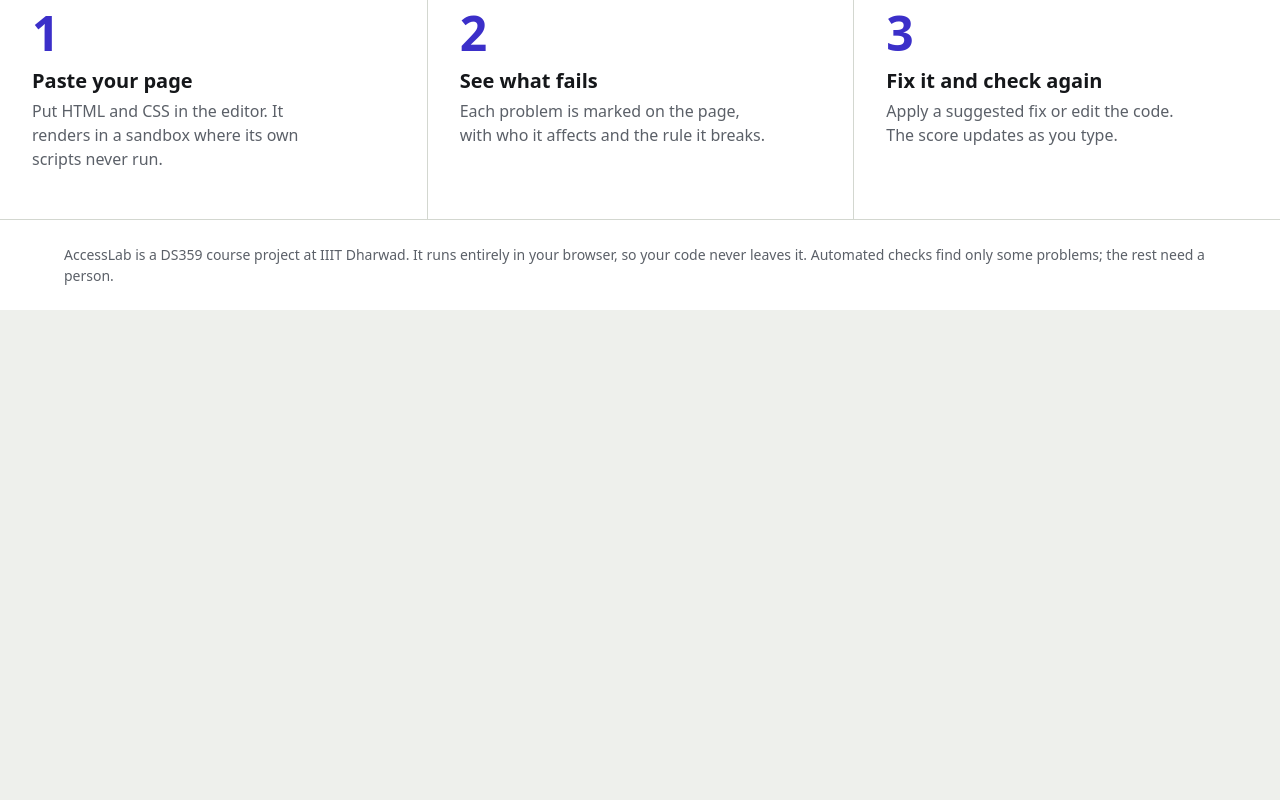
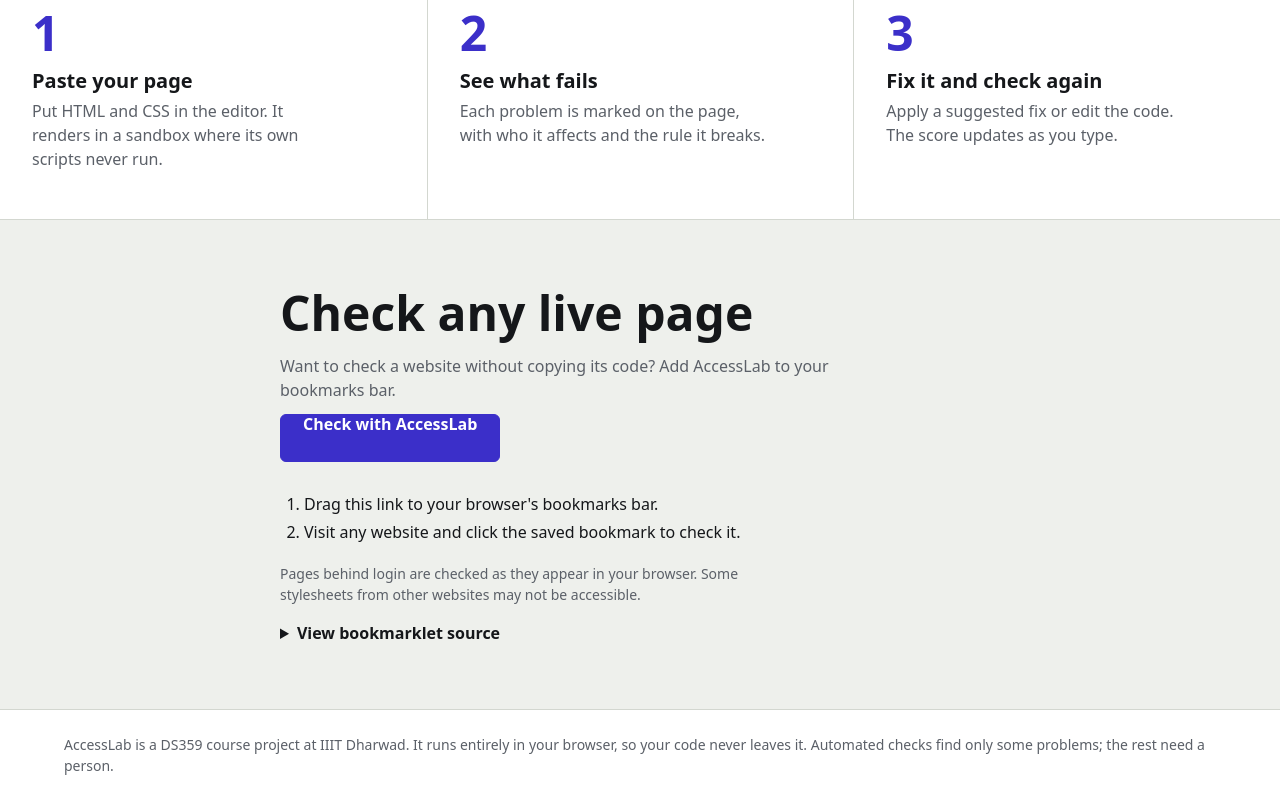
Before and after one commit to sohankolli/accesslab, a React (Vite) app: page / in a window 1280 px wide. Shown: the part 699-1499 px from the top of the page. Before the commit the page ends 1009 px from the top, so only its background shows below. Built offline with nearby package versions, Linux system fonts and the light colour scheme; a web font is replaced by a local one.

Commit message:
feat: add bookmarklet to audit live pages

```diff
--- a/src/features/audit/Workbench.jsx
+++ b/src/features/audit/Workbench.jsx
@@ -14,6 +14,7 @@ import SourceNotice from '../editor/SourceNotice';
 import ShareLinkButton from '../editor/ShareLinkButton';
 import OpenFileButton from '../editor/OpenFileButton';
 import { useOpenSharedLink } from '../editor/useOpenSharedLink';
+import { useOpenBookmarklet } from '../editor/useOpenBookmarklet';
 import { useFileImport } from '../editor/useFileImport';
 import { sourceLineOf } from '../editor/sourceLine';
 import Splitter from '../../components/Splitter';
@@ -49,6 +50,7 @@ export default function Workbench() {
     /** @type {import('../editor/SourceNotice').Notice|null} */ (null),
   );
   useOpenSharedLink(setNotice);
+  useOpenBookmarklet(setNotice);
   const showTab = useCallback((lang) => editorRef.current?.showTab(lang), []);
   const openFiles = useFileImport({ onNotice: setNotice, onShowTab: showTab });
 
--- /dev/null
+++ b/src/features/editor/bookmarklet.js
@@ -0,0 +1,85 @@
+/**
+ * Build the bookmarklet users can drag to their bookmarks bar.
+ * @param {string} appOrigin The AccessLab website origin.
+ */
+export function makeBookmarkletUrl(appOrigin) {
+  const origin = new URL(appOrigin).origin;
+
+  const code = `(() => {
+    const accessLabOrigin = ${JSON.stringify(origin)};
+    let sent = false;
+
+    function receiveReady(event) {
+      if (
+        event.source !== workbench ||
+        event.origin !== accessLabOrigin ||
+        event.data?.type !== 'accesslab:ready' ||
+        sent
+      ) {
+        return;
+      }
+
+      sent = true;
+      window.removeEventListener('message', receiveReady);
+
+      let css = '';
+      let skippedStylesheets = 0;
+
+      for (const sheet of document.styleSheets) {
+        try {
+          for (const rule of sheet.cssRules) {
+            css += rule.cssText + '\\n';
+          }
+        } catch {
+          skippedStylesheets += 1;
+        }
+      }
+
+      workbench.postMessage(
+        {
+          type: 'accesslab:page',
+          html: document.documentElement.outerHTML,
+          css,
+          url: location.href,
+          title: document.title,
+          skippedStylesheets,
+        },
+        accessLabOrigin
+      );
+    }
+
+    const workbenchUrl = new URL('/audit?from=bookmarklet', accessLabOrigin).href;
+
+    window.addEventListener('message', receiveReady);
+
+    const workbench = window.open(workbenchUrl, '_blank');
+
+    if (!workbench) {
+      window.removeEventListener('message', receiveReady);
+      window.alert('AccessLab could not open. Please allow pop-ups and try again.');
+      return;
+    }
+
+    setTimeout(() => {
+      window.removeEventListener('message', receiveReady);
+    }, 10000);
+  })();`;
+
+  return `javascript:${code}`;
+}
+
+/**
+ * Check whether a message is a valid page payload from the expected opener.
+ * @param {MessageEvent} event
+ * @param {Window} opener
+ * @param {boolean} waitingForPage
+ */
+export function isBookmarkletPageMessage(event, opener, waitingForPage) {
+  return Boolean(
+    waitingForPage &&
+    event.source === opener &&
+    event.data?.type === 'accesslab:page' &&
+    typeof event.data.html === 'string' &&
+    typeof event.data.css === 'string',
+  );
+}
--- /dev/null
+++ b/src/features/editor/useOpenBookmarklet.js
@@ -0,0 +1,88 @@
+import { useEffect } from 'react';
+import { useDispatch } from 'react-redux';
+import { useLocation } from 'react-router';
+import { MAX_PAGE_BYTES, sharedPageOpened } from './editorSlice';
+import { isBookmarkletPageMessage } from './bookmarklet';
+
+/**
+ * Receive a page sent by the AccessLab bookmarklet.
+ * @param {(notice: import('./SourceNotice').Notice|null) => void} onNotice
+ */
+export function useOpenBookmarklet(onNotice) {
+  const dispatch = useDispatch();
+  const { search } = useLocation();
+
+  useEffect(() => {
+    if (new URLSearchParams(search).get('from') !== 'bookmarklet') {
+      return undefined;
+    }
+
+    if (!window.opener) {
+      onNotice({
+        tone: 'error',
+        body: 'No page was received. Open the page you want to check and click the bookmarklet again.',
+      });
+      return undefined;
+    }
+
+    const opener = window.opener;
+    let received = false;
+    let waitingForPage = false;
+
+    function receivePage(event) {
+      if (!isBookmarkletPageMessage(event, opener, waitingForPage) || received) {
+        return;
+      }
+
+      received = true;
+      waitingForPage = false;
+      clearTimeout(timeout);
+      window.removeEventListener('message', receivePage);
+
+      const data = event.data;
+      const bytes = new TextEncoder().encode(data.html + data.css).length;
+
+      if (bytes > MAX_PAGE_BYTES) {
+        onNotice({
+          tone: 'error',
+          body: `This page is ${Math.ceil(bytes / 1024)} KB, and AccessLab checks pages up to ${MAX_PAGE_BYTES / 1024} KB, so your existing code was left as it was.`,
+        });
+        return;
+      }
+
+      dispatch(sharedPageOpened({ html: data.html, css: data.css }));
+
+      const skipped = Number.isInteger(data.skippedStylesheets) ? data.skippedStylesheets : 0;
+
+      if (skipped > 0) {
+        onNotice({
+          tone: 'info',
+          body: `${skipped} stylesheet(s) from other sites could not be read.`,
+        });
+      }
+    }
+
+    window.addEventListener('message', receivePage);
+
+    const timeout = setTimeout(() => {
+      if (received) return;
+
+      waitingForPage = false;
+      window.removeEventListener('message', receivePage);
+
+      onNotice({
+        tone: 'error',
+        body: 'No page was received. Open the page you want to check and click the bookmarklet again.',
+      });
+    }, 5000);
+
+    waitingForPage = true;
+    opener.postMessage({ type: 'accesslab:ready' }, '*');
+
+    return () => {
+      clearTimeout(timeout);
+      waitingForPage = false;
+      window.removeEventListener('message', receivePage);
+    };
+  }, [search, dispatch, onNotice]);
+}
--- a/src/features/home/Home.jsx
+++ b/src/features/home/Home.jsx
@@ -1,6 +1,8 @@
+import { useEffect, useRef } from 'react';
 import { useDispatch } from 'react-redux';
 import { Link } from 'react-router';
 import { sampleLoaded } from '../editor/editorSlice';
+import { makeBookmarkletUrl } from '../editor/bookmarklet';
 import './home.css';
 
 const STEPS = [
@@ -23,34 +25,43 @@ const CHART_ROWS = ['See', 'your page', 'the way', 'everyone else', 'sees it.'];
 
 export default function Home() {
   const dispatch = useDispatch();
+  const bookmarkletUrl = makeBookmarkletUrl(window.location.origin);
+  const bookmarkletLink = useRef(null);
+
+  useEffect(() => {
+    bookmarkletLink.current?.setAttribute('href', bookmarkletUrl);
+  }, [bookmarkletUrl]);
+
   return (
     <div className="home">
       <title>AccessLab – accessibility testing workbench</title>
 
       <section className="hero" aria-labelledby="home-heading">
         <h1 id="home-heading" className="chart-head">
+          {/* The trailing space keeps the words apart in the heading's accessible name. */}
           {CHART_ROWS.map((row, i) => (
-            // The trailing space keeps the words apart in the heading's accessible name.
             <span key={row} className={`chart-head__row chart-head__row--${i + 1}`}>
               {row}{' '}
             </span>
           ))}
         </h1>
+
         <div className="pitch">
           <p className="pitch__lede">
             Paste any page. AccessLab shows what blocks people who use screen readers, keyboards or
             low vision, and how to fix each one.
           </p>
+
           <div className="pitch__actions">
-            {/* Opens the workbench with the HTML editor focused and its text
-                selected, so a paste replaces it (and undo brings it back). */}
             <Link to="/audit" state={{ paste: true }} className="btn btn--primary btn--lg">
               Check a page
             </Link>
+
             <Link to="/audit" className="btn btn--lg" onClick={() => dispatch(sampleLoaded())}>
               Try the sample café
             </Link>
           </div>
+
           <p className="pitch__fine">Runs entirely in your browser. Your code never leaves it.</p>
         </div>
       </section>
@@ -59,6 +70,7 @@ export default function Home() {
         <h2 id="steps-heading" className="sr-only">
           How it works
         </h2>
+
         <ol className="steps__list">
           {STEPS.map((step, i) => (
             <li key={step.title} className="step">
@@ -71,6 +83,46 @@ export default function Home() {
           ))}
         </ol>
       </section>
+
+      <section className="bookmarklet" aria-labelledby="bookmarklet-heading">
+        <div className="bookmarklet__content">
+          <h2 id="bookmarklet-heading">Check any live page</h2>
+
+          <p>
+            Want to check a website without copying its code? Add AccessLab to your bookmarks bar.
+          </p>
+
+          <a
+            ref={bookmarkletLink}
+            className="btn btn--primary btn--lg bookmarklet__link"
+            draggable="true"
+            href={bookmarkletUrl}
+            onClick={(event) => {
+              event.preventDefault();
+              window.location.href = bookmarkletUrl;
+            }}
+          >
+            Check with AccessLab
+          </a>
+
+          <ol>
+            <li>Drag this link to your browser's bookmarks bar.</li>
+            <li>Visit any website and click the saved bookmark to check it.</li>
+          </ol>
+
+          <p className="bookmarklet__note">
+            Pages behind login are checked as they appear in your browser. Some stylesheets from
+            other websites may not be accessible.
+          </p>
+
+          <details className="bookmarklet__source">
+            <summary>View bookmarklet source</summary>
+            <pre>
+              <code>{bookmarkletUrl.slice('javascript:'.length)}</code>
+            </pre>
+          </details>
+        </div>
+      </section>
     </div>
   );
 }
--- a/src/features/home/home.css
+++ b/src/features/home/home.css
@@ -132,3 +132,79 @@
     border-top: 1px solid var(--rule);
   }
 }
+/* Bookmarklet: check a live website directly from the browser. */
+.bookmarklet {
+  padding: var(--space-8) var(--space-6);
+  border-top: 1px solid var(--rule);
+  background: var(--room);
+}
+
+.bookmarklet__content {
+  max-width: 720px;
+  margin: 0 auto;
+}
+
+.bookmarklet__content h2 {
+  margin-bottom: var(--space-3);
+  font-size: var(--text-2xl);
+}
+
+.bookmarklet__content > p {
+  max-width: 60ch;
+  color: var(--graphite);
+}
+
+.bookmarklet__link {
+  display: inline-block;
+  margin: var(--space-3) 0;
+  cursor: grab;
+}
+
+.bookmarklet__content ol {
+  padding-left: var(--space-5);
+  line-height: 1.8;
+}
+
+.bookmarklet__note {
+  margin-top: var(--space-4);
+  font-size: var(--text-sm);
+}
+
+@media (max-width: 600px) {
+  .bookmarklet {
+    padding: var(--space-6) var(--space-4);
+  }
+
+  .bookmarklet__link {
+    max-width: 100%;
+  }
+}
+/* Keyboard access and readable bookmarklet source. */
+.bookmarklet__link:focus-visible,
+.bookmarklet__source summary:focus-visible {
+  outline: 3px solid var(--lens);
+  outline-offset: 4px;
+}
+
+.bookmarklet__source {
+  margin-top: var(--space-4);
+}
+
+.bookmarklet__source summary {
+  width: fit-content;
+  cursor: pointer;
+  font-weight: 600;
+}
+
+.bookmarklet__source pre {
+  max-height: 280px;
+  overflow: auto;
+  padding: var(--space-4);
+  margin-top: var(--space-3);
+  background: var(--chart);
+  border: 1px solid var(--rule);
+  border-radius: 6px;
+  white-space: pre-wrap;
+  overflow-wrap: anywhere;
+  font-size: var(--text-sm);
+}
```
Also changed, not shown: 2 other files (tests, documents, lock files or other folders).
